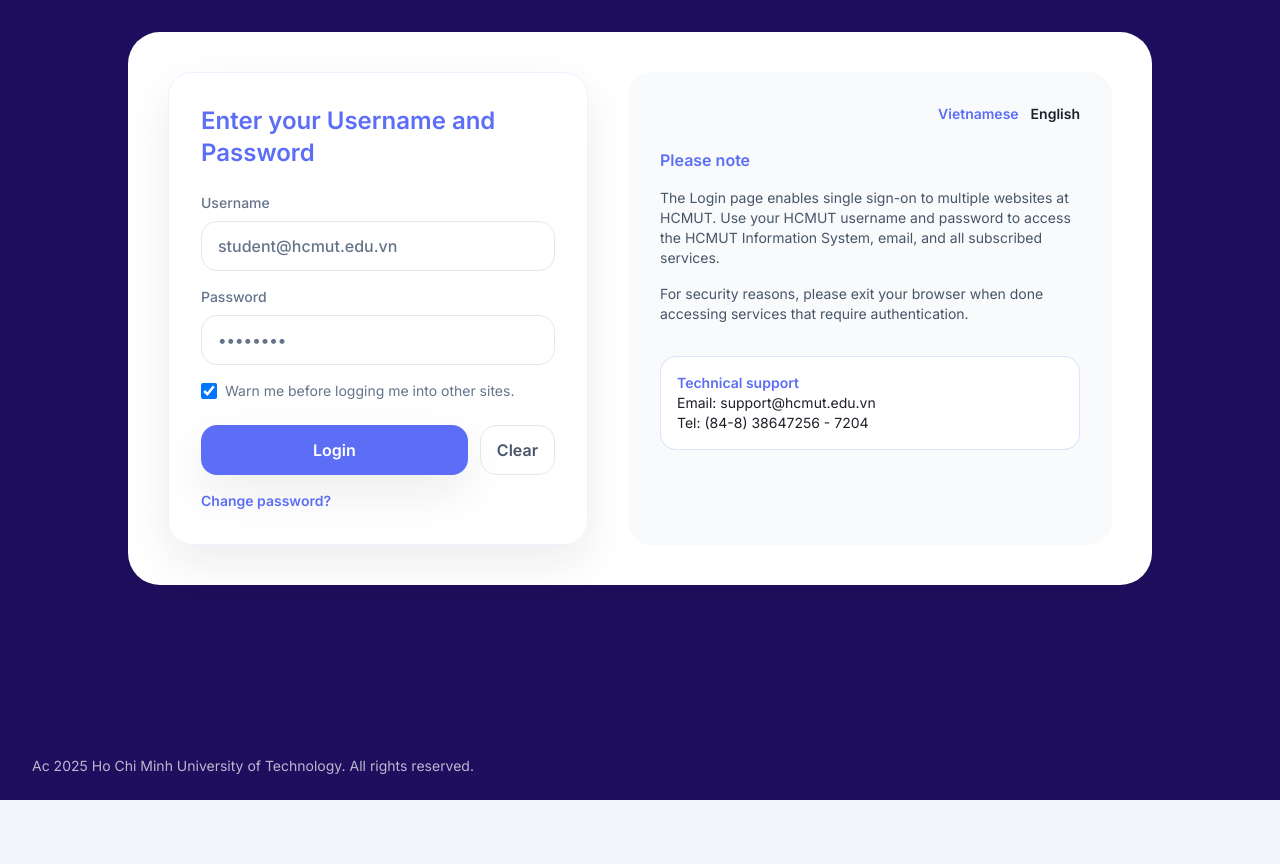
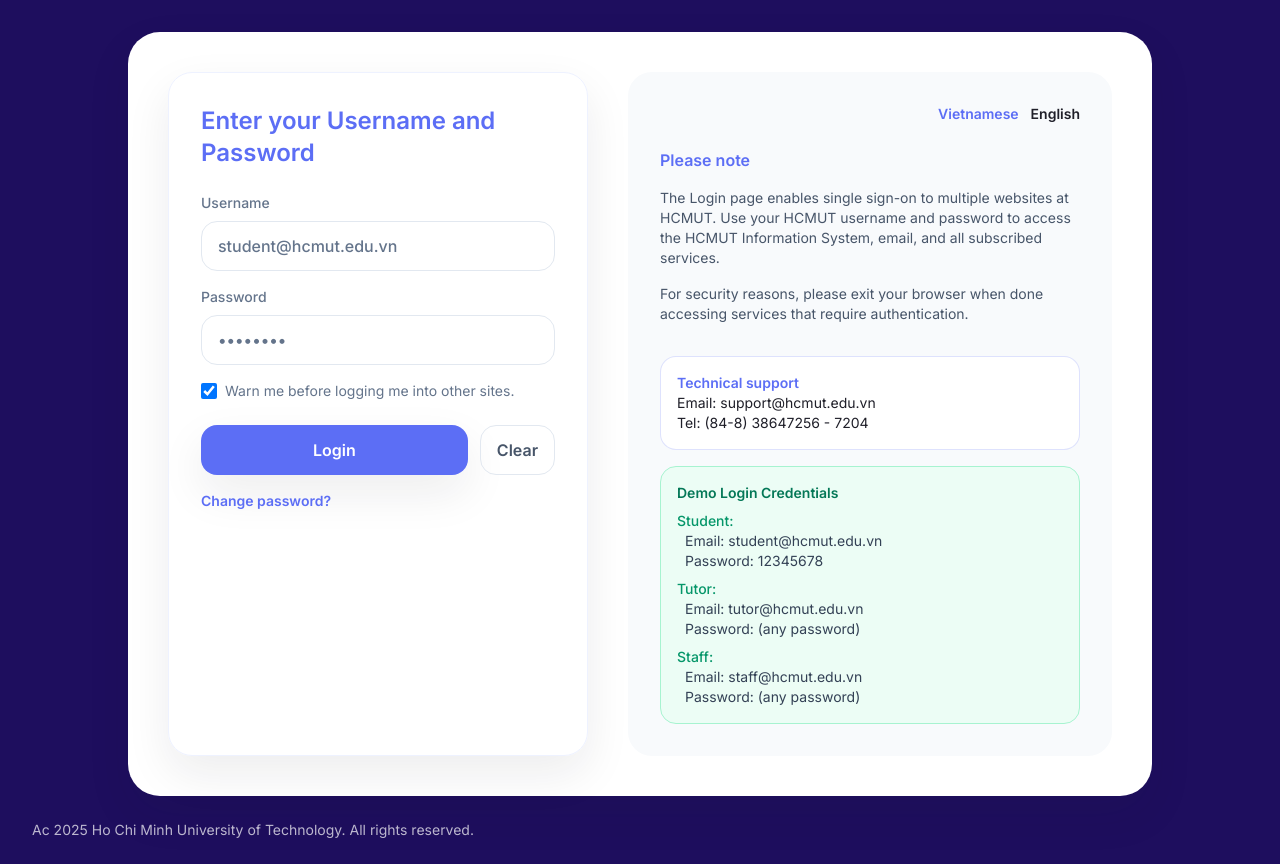
Before and after one commit to anhduckkzz/CNPM, a React app in the folder frontend/: page /cas-login in a window 1280 px wide. Before the commit the page ends 800 px from the top, so only its background shows below. Built offline with nearby package versions, Linux system fonts and the light colour scheme; no server answers; the HTML template or start-up script is replaced by a standard one.

Commit message:
update landpage

```diff
--- a/frontend/src/pages/public/CasLogin.tsx
+++ b/frontend/src/pages/public/CasLogin.tsx
@@ -157,6 +157,26 @@
               <p>Email: support@hcmut.edu.vn</p>
               <p>Tel: (84-8) 38647256 - 7204</p>
             </section>
+            <section className="mt-4 rounded-2xl border border-emerald-200 bg-emerald-50 p-4 text-sm">
+              <p className="font-semibold text-emerald-700 mb-2">Demo Login Credentials</p>
+              <div className="space-y-2 text-slate-700">
+                <div>
+                  <p className="font-medium text-emerald-600">Student:</p>
+                  <p className="ml-2">Email: student@hcmut.edu.vn</p>
+                  <p className="ml-2">Password: 12345678</p>
+                </div>
+                <div>
+                  <p className="font-medium text-emerald-600">Tutor:</p>
+                  <p className="ml-2">Email: tutor@hcmut.edu.vn</p>
+                  <p className="ml-2">Password: (any password)</p>
+                </div>
+                <div>
+                  <p className="font-medium text-emerald-600">Staff:</p>
+                  <p className="ml-2">Email: staff@hcmut.edu.vn</p>
+                  <p className="ml-2">Password: (any password)</p>
+                </div>
+              </div>
+            </section>
           </div>
         </div>
       </div>
```
